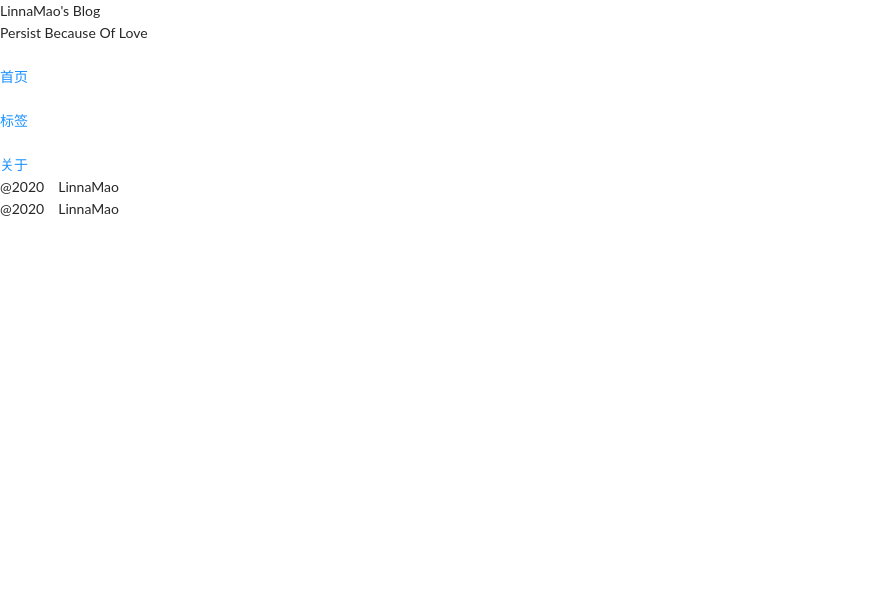
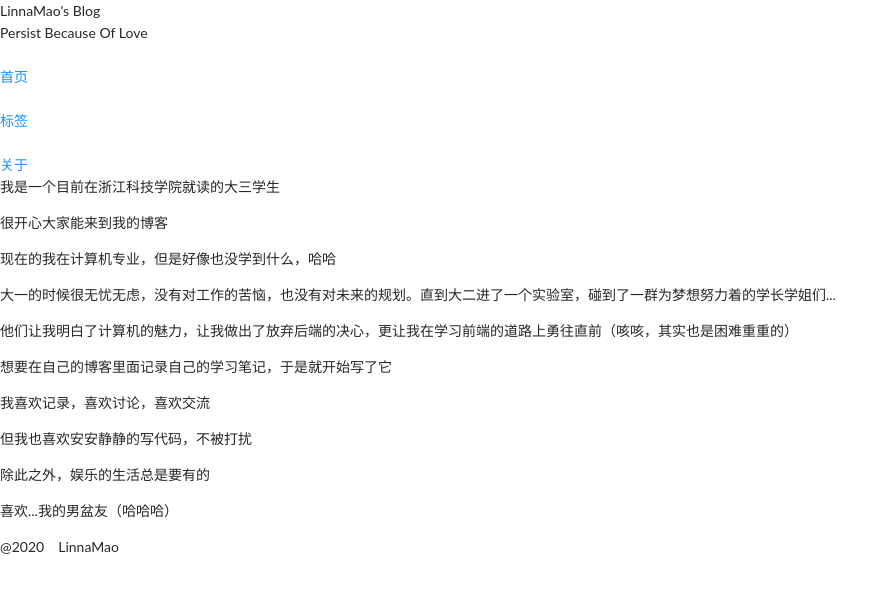
Before and after one commit to linnaMao/react-blog, a React app: page /about in a window 1280 px wide. Shown: the top 592 px of the page, without its empty margins (0-888 px from the left). Built offline with nearby package versions, Linux system fonts and the light colour scheme.

Commit message:
:sparkles:关于

```diff
--- a/src/component/BlogAbout.js
+++ b/src/component/BlogAbout.js
@@ -5,10 +5,17 @@ import IconFont from '../common/iconfont'
 class BlogAbout extends React.Component {
   render() {
     return (
-     <div className={style.footerWrap}>
-       @2020
-      <IconFont type="icon-aixin"/>
-      LinnaMao
+     <div className={style.aboutWrap}>
+       <p>我是一个目前在浙江科技学院就读的大三学生</p>
+       <p>很开心大家能来到我的博客</p>
+       <p>现在的我在计算机专业，但是好像也没学到什么，哈哈</p>
+       <p>大一的时候很无忧无虑，没有对工作的苦恼，也没有对未来的规划。直到大二进了一个实验室，碰到了一群为梦想努力着的学长学姐们...</p>
+       <p>他们让我明白了计算机的魅力，让我做出了放弃后端的决心，更让我在学习前端的道路上勇往直前（咳咳，其实也是困难重重的）</p>
+       <p>想要在自己的博客里面记录自己的学习笔记，于是就开始写了它</p>
+       <p>我喜欢记录，喜欢讨论，喜欢交流</p>
+       <p>但我也喜欢安安静静的写代码，不被打扰</p>
+       <p>除此之外，娱乐的生活总是要有的</p>
+       <p>喜欢...我的男盆友（哈哈哈）</p>
      </div>
     )
   }
--- a/src/component/index.scss
+++ b/src/component/index.scss
@@ -122,6 +122,15 @@
   }
 }
 
+//关于
+.aboutWrap {
+  text-align: center;
+  margin: 0 auto;
+  width: 900px;
+  box-shadow: 0 0 14px #cacbcc;
+  padding: 40px;
+}
+
 // footer样式
 .footerWrap {
   color: $colorA;
```
